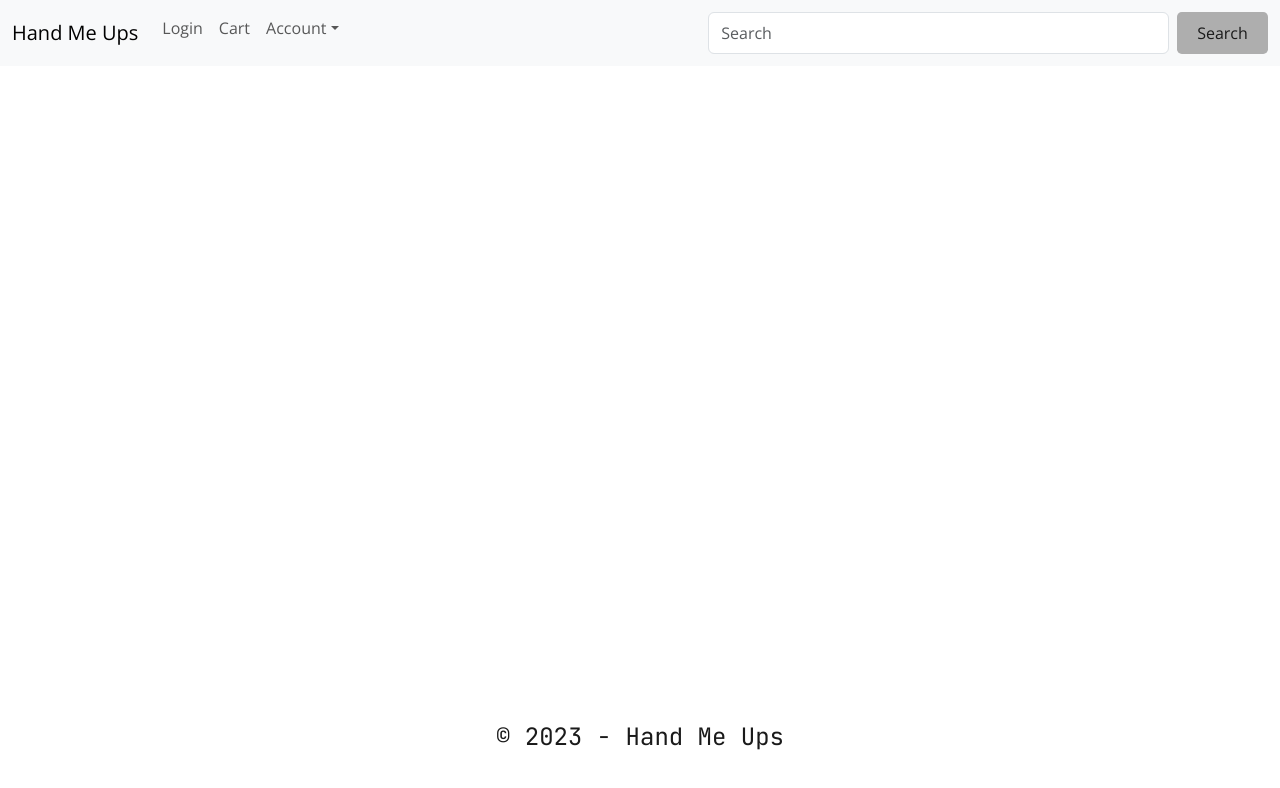
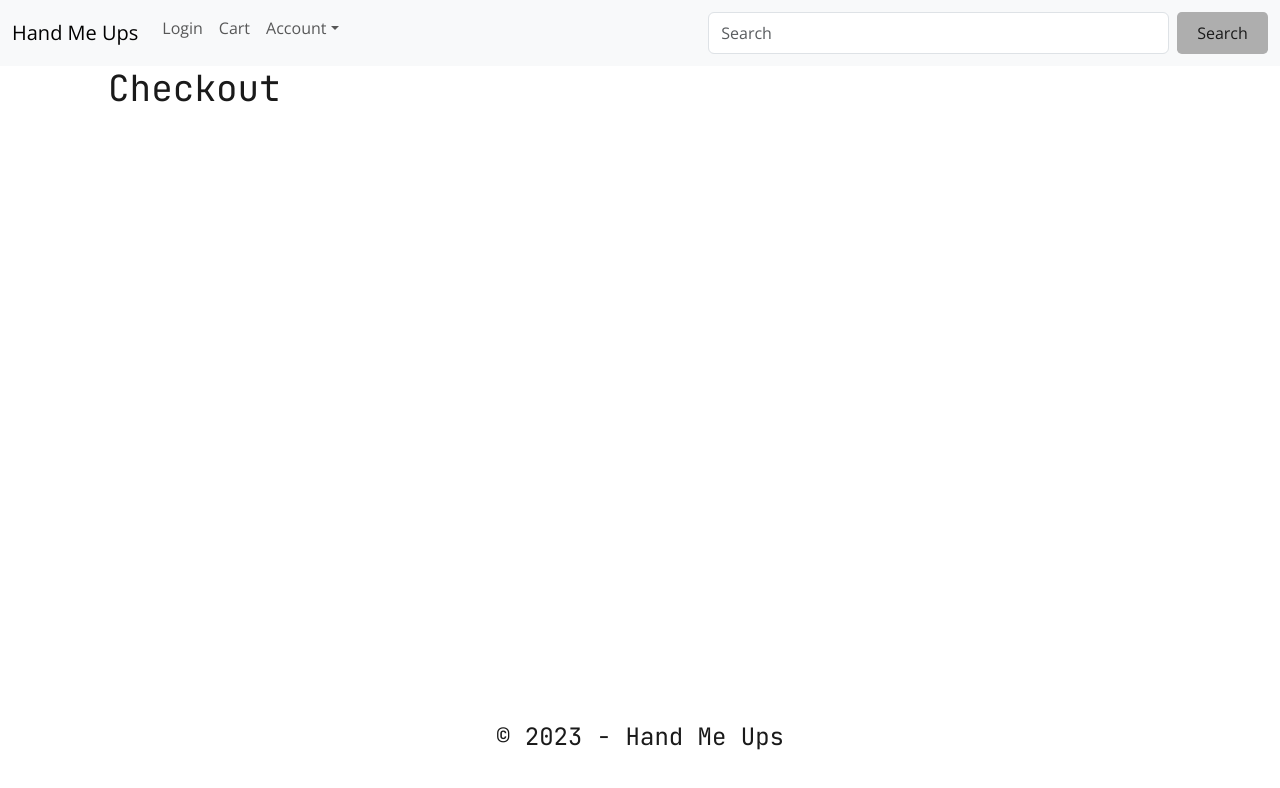
Before and after one commit to pbp66/hand-me-ups, a React (Create React App) app in the folder client/: page /Checkout in a window 1280 px wide. Shown: the top 788 px of the page. Built offline with nearby package versions, Linux system fonts and the light colour scheme.

Commit message:
Checkout page added

```diff
--- a/client/src/App.js
+++ b/client/src/App.js
@@ -15,6 +15,7 @@ import ShoppingCart from "./pages/ShoppingCart"
 import Login from "./pages/Login";
 import PurchaseHistory from "./pages/PurchaseHistory"
 import Signup from "./pages/Signup";
+import Checkout from "./pages/Checkout"
 
 import Header from "./components/Header";
 import Footer from "./components/Footer";
@@ -56,6 +57,7 @@ function App() {
 							<Route path="/Login" element={<Login />} />
 							<Route path="/PurchaseHistory" element={<PurchaseHistory />} />
 							<Route path="/Signup" element={<Signup />} />
+							<Route path="/Checkout" element={<Checkout />} />
 						</Routes>
 					</div>
 					<Footer />
--- /dev/null
+++ b/client/src/pages/Checkout.js
@@ -0,0 +1,7 @@
+const Checkout = () => {
+	return (
+		<h1>Checkout</h1>
+	);
+};
+
+export default Checkout;
```
